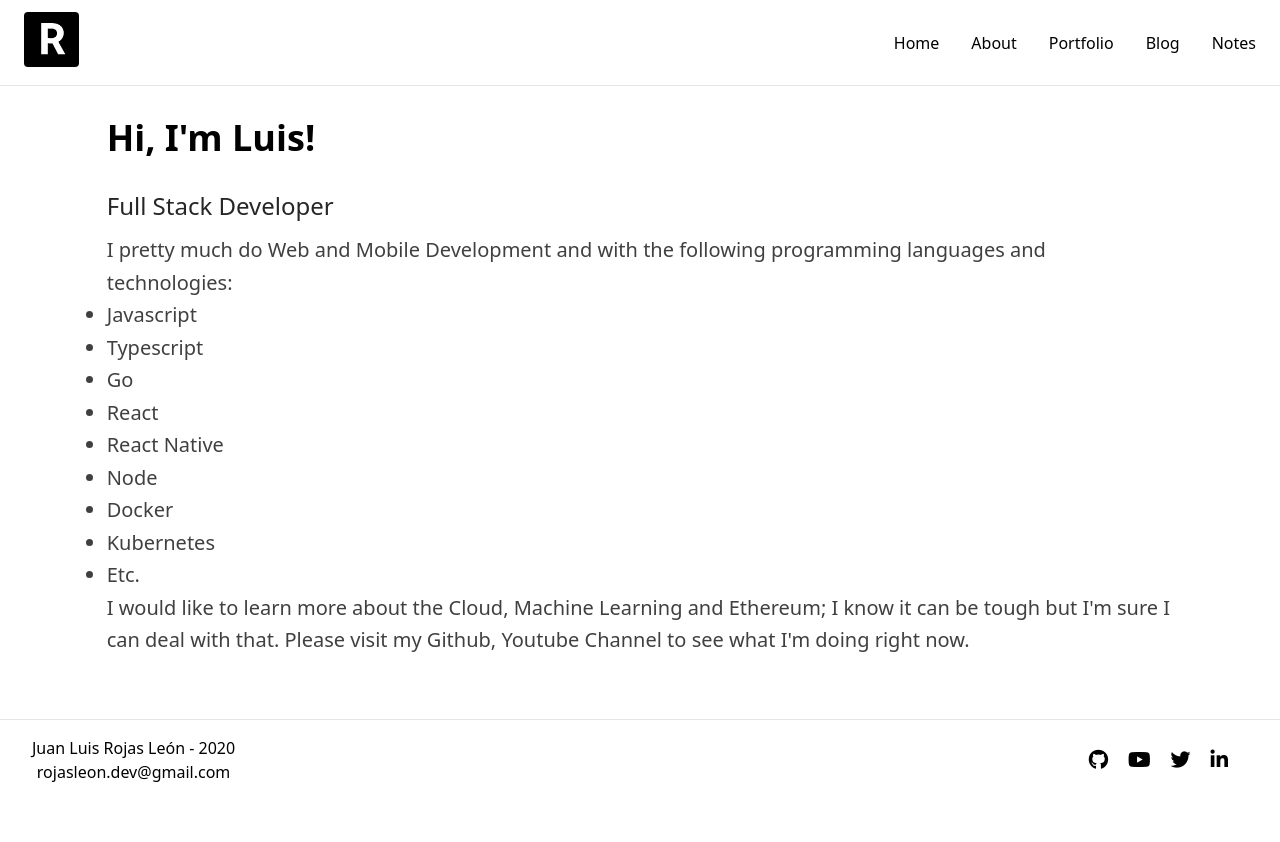
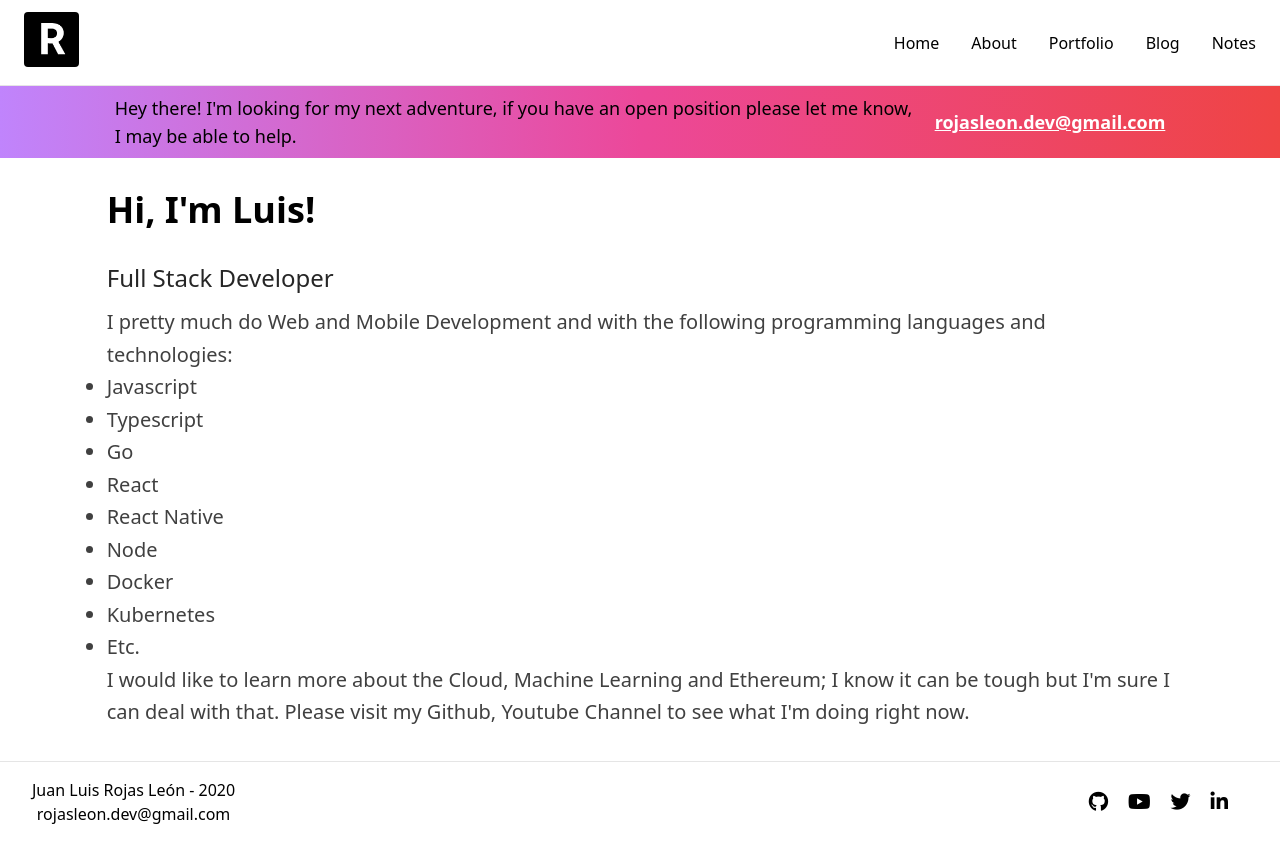
Before and after one commit to itsrojasleon/rojasleon, a Next.js app: page / in a window 1280 px wide. Before the commit the page ends 800 px from the top, so only its background shows below. Built offline with nearby package versions, Linux system fonts and the light colour scheme; what @tailwindcss/typography would draw is missing.

Commit message:
Looking for a new job

```diff
--- a/components/Banner.tsx
+++ b/components/Banner.tsx
@@ -3,8 +3,8 @@ const Banner: React.FC = () => {
     <div className="bg-gradient-to-r from-purple-400 via-pink-500 to-red-500">
       <div className="px-2 py-2 w-11/12 xl:w-10/12 lg-w/12 md:w-10/12 m-auto flex lg:justify-between justify-center lg:flex-row flex-col gap-3 items-center text-lg">
         <p>
-          Hey there! I'm looking for my very first serious job opportunity. Can
-          you help me?
+          Hey there! I'm looking for my next adventure, if you have an open
+          position please let me know, I may be able to help.
         </p>
         <a
           href="mailto:rojasleon.dev@gmail.com"
--- a/components/Layout.tsx
+++ b/components/Layout.tsx
@@ -1,10 +1,12 @@
 import Header from './Header';
 import Footer from './Footer';
+import Banner from './Banner';
 
 const Layout: React.FC = ({ children }) => {
   return (
     <div className="flex flex-col min-h-screen bg-white dark:bg-gray-900 text-black dark:text-white">
       <Header />
+      <Banner />
       <main className="flex-grow mt-8">
         <div className="w-11/12 xl:w-10/12 lg-w/12 md:w-10/12 m-auto flex justify-center flex-col">
           {children}
```
